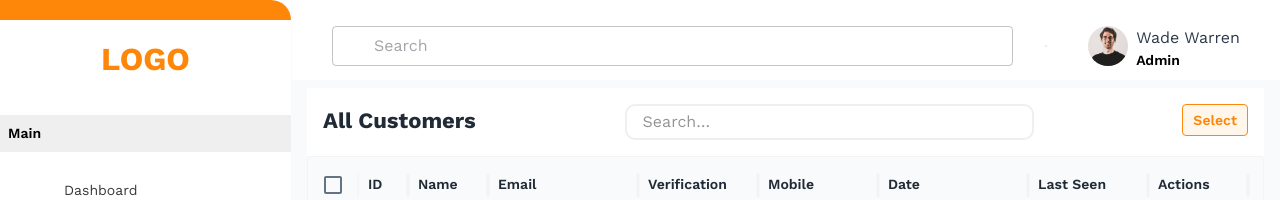
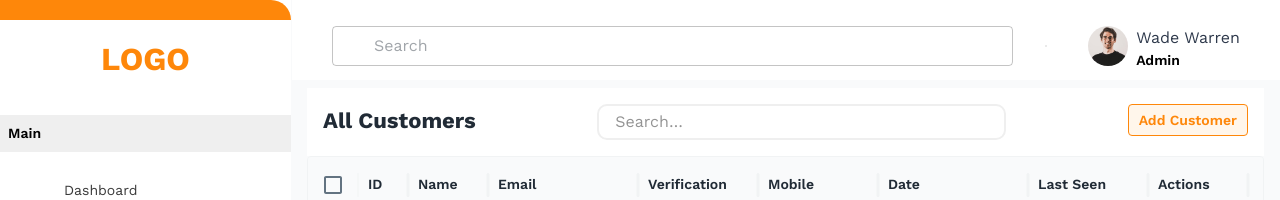
Before and after one commit to prachi301s/admin-panel, a React (Vite) app: page /admin/customer in a window 1280 px wide. Shown: the top 200 px of the page. Built offline with nearby package versions, Linux system fonts and the light colour scheme; some icons are missing.

Commit message:
new changes added

```diff
--- a/src/components/table/AdminCustomerTable/AdminCustomersTable.jsx
+++ b/src/components/table/AdminCustomerTable/AdminCustomersTable.jsx
@@ -20,7 +20,9 @@ const AdminCustomersTable = () => {
   // console.log(data);
   // const { message, success, mutate: delBanners } = useDeleteBanner();
   const queryClient = useQueryClient();
-
+const handleAddCustomer=()=>{
+  setIsModalVisible(true);
+}
   // console.log(data);
 
   // useEffect(() => {
@@ -183,13 +185,13 @@ const AdminCustomersTable = () => {
             onClick={() => handleView(params.row.id)}>
             <Icon icon="solar:eye-bold" />
           </IconButton>
-          {/* <IconButton
+          <IconButton
           style={{ border: 'none', color: theme.palette.secondary.dark }}
           aria-label="edit"
           // onClick={() => handleEdit(params.row.id)}
         >
-          <Icon icon={mdiEditBox} />
-        </IconButton> */}
+          {/* <Icon icon={mdiEditBox} /> */}
+        </IconButton>
           <IconButton
             aria-label="delete"
             // onClick={() => handleDelete(params.row.id)}
@@ -224,7 +226,8 @@ const AdminCustomersTable = () => {
         disableRowSelectionOnClick
         isSearch={true}
         isAdd={true}
-        buttonTitle={"Select"}
+        buttonOnClick={handleAddCustomer}
+        buttonTitle={"Add Customer"}
         // handleSearch={}
       />
     </>
--- a/src/components/table/withdrawTable/WithdrawRequestTable.jsx
+++ b/src/components/table/withdrawTable/WithdrawRequestTable.jsx
@@ -149,9 +149,9 @@ const WithdrawRequestTable = () => {
       width: 120,
 
       align: "left",
-      renderCell: (params) => {
-        params.total_amount || "--";
-      },
+      // renderCell: (params) => {
+      //   params.total_amount || "--";
+      // },
     },
     // {
     //   field: 'status',
```
